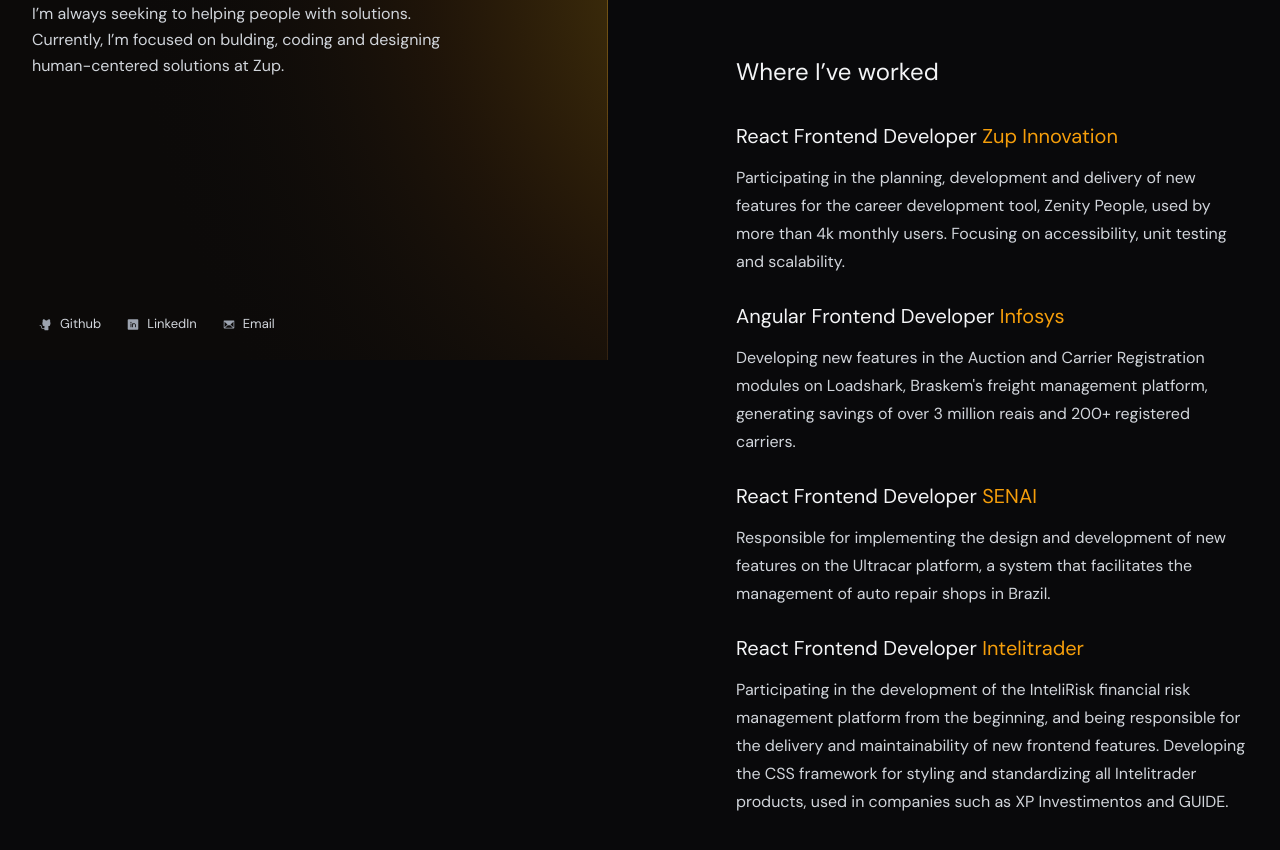
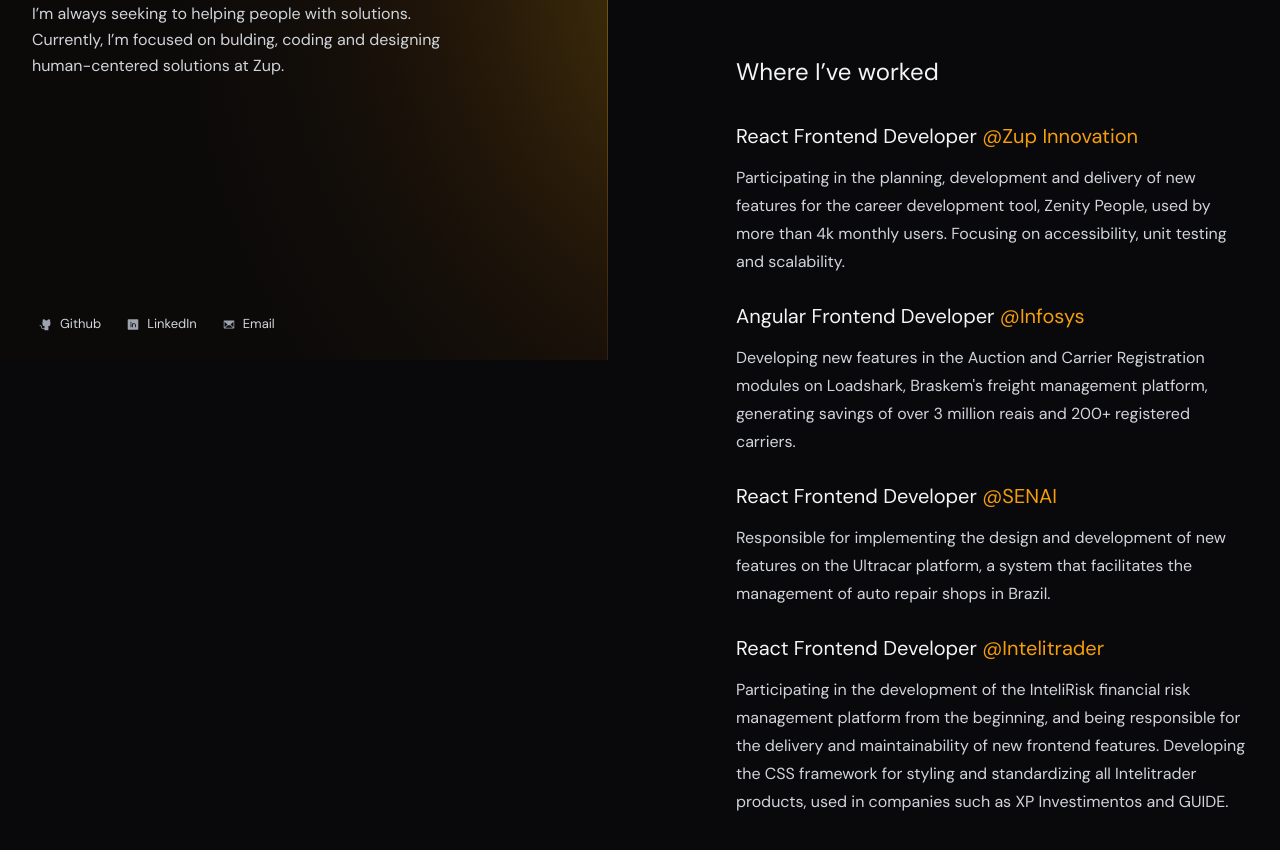
Before and after one commit to MathPSantos/mathsantos.dev, a Next.js app: page / in a window 1280 px wide. Shown: the part 440-1290 px from the top of the page. Built offline with nearby package versions, Linux system fonts and the light colour scheme.

Commit message:
fix: replace special char

```diff
--- a/src/app/page.tsx
+++ b/src/app/page.tsx
@@ -90,7 +90,7 @@
               </p>
               <h2>Where I’ve worked</h2>
               <h3>
-                React Frontend Developer <span>Zup Innovation</span>
+                React Frontend Developer <span>@Zup Innovation</span>
               </h3>
               <p>
                 Participating in the planning, development and delivery of new
@@ -99,16 +99,16 @@
                 testing and scalability.
               </p>
               <h3>
-                Angular Frontend Developer <span>Infosys</span>
+                Angular Frontend Developer <span>@Infosys</span>
               </h3>
               <p>
                 Developing new features in the Auction and Carrier Registration
-                modules on Loadshark, Braskem's freight management platform,
-                generating savings of over 3 million reais and 200+ registered
-                carriers.
+                modules on Loadshark, Braskem&apos;s freight management
+                platform, generating savings of over 3 million reais and 200+
+                registered carriers.
               </p>
               <h3>
-                React Frontend Developer <span>SENAI</span>
+                React Frontend Developer <span>@SENAI</span>
               </h3>
               <p>
                 Responsible for implementing the design and development of new
@@ -116,7 +116,7 @@
                 management of auto repair shops in Brazil.
               </p>
               <h3>
-                React Frontend Developer <span>Intelitrader</span>
+                React Frontend Developer <span>@Intelitrader</span>
               </h3>
               <p>
                 Participating in the development of the InteliRisk financial
```
